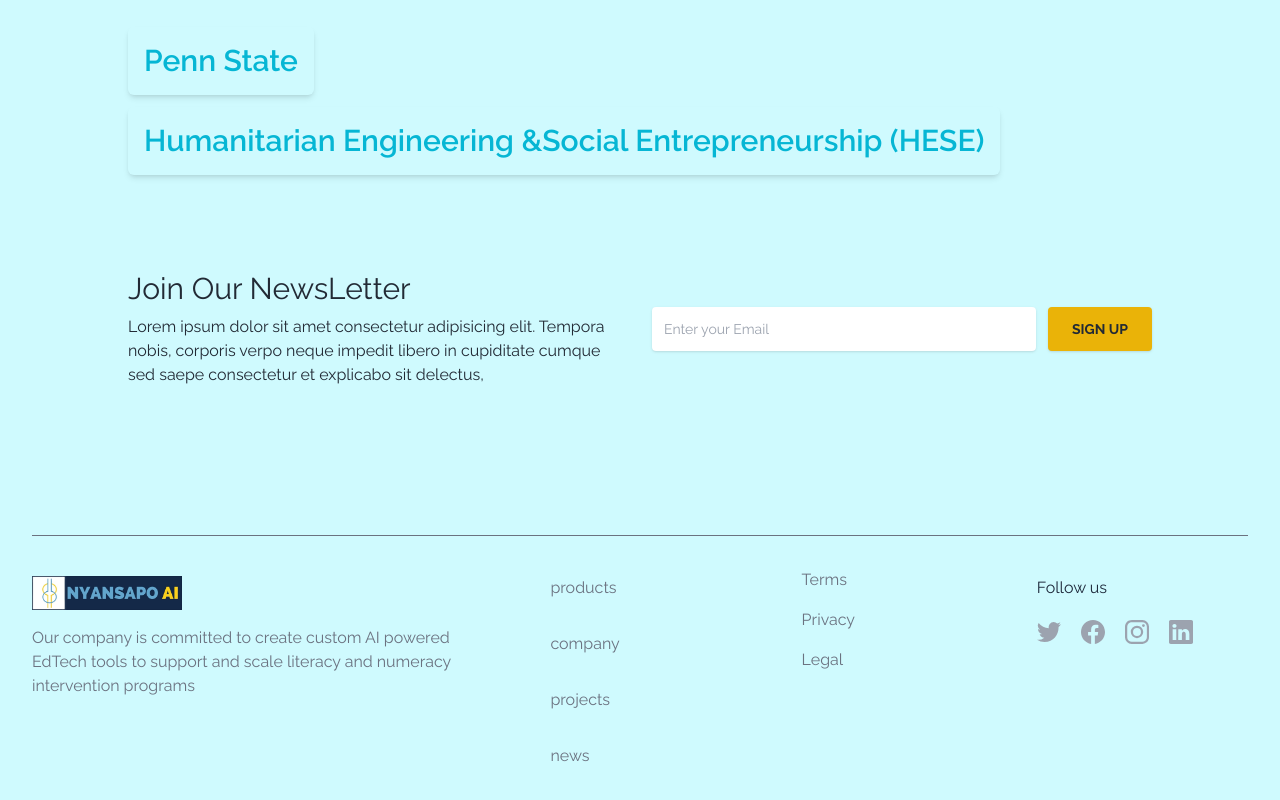
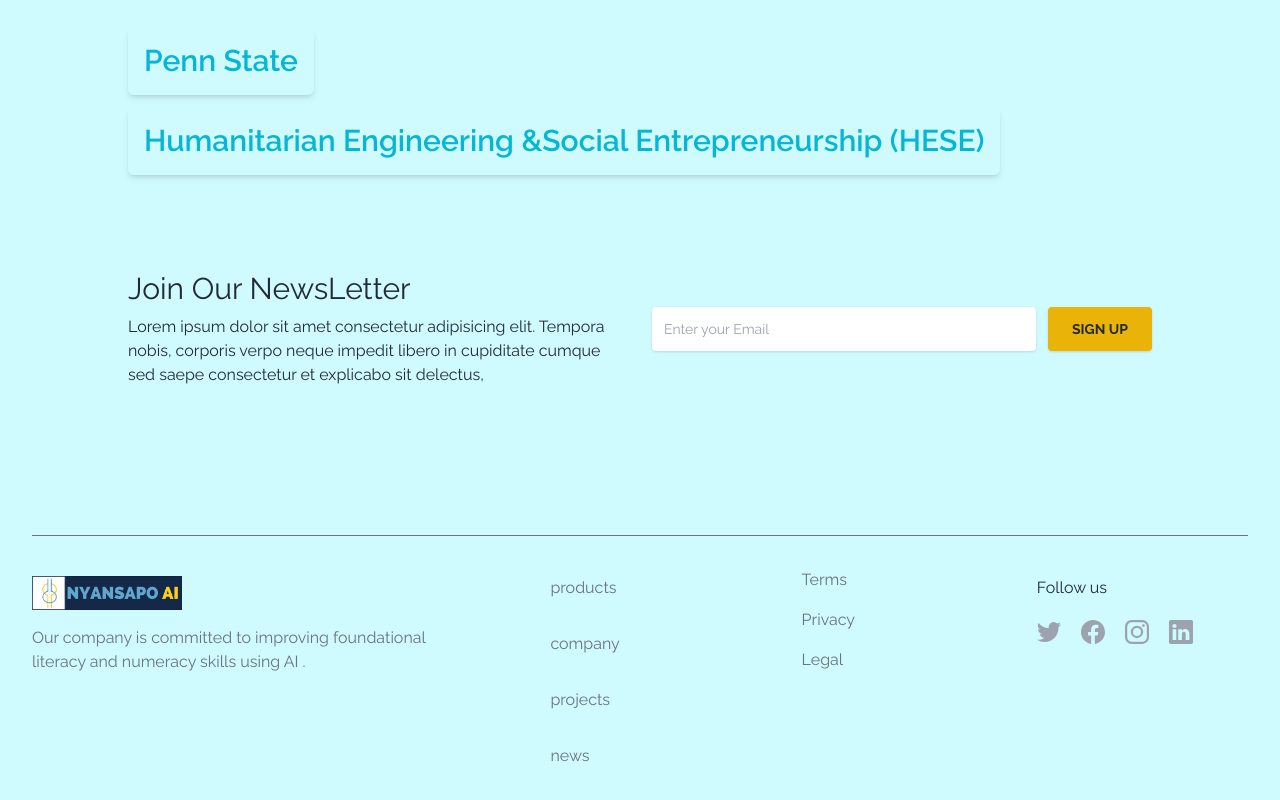
Before and after one commit to NyansapoAI/website, a Next.js app: page /company in a window 1280 px wide. Shown: the part 3351-4151 px from the top of the page. Built offline with nearby package versions, Linux system fonts and the light colour scheme.

Commit message:
update:changed company subtitle text

```diff
--- a/src/app/components/footer.tsx
+++ b/src/app/components/footer.tsx
@@ -23,8 +23,8 @@
           </div>
 
           <div className="max-w-md mt-4 text-gray-500 dark:text-gray-400">
-            Our company is committed to create custom AI powered EdTech tools to
-            support and scale literacy and numeracy intervention programs
+            Our company is committed to improving foundational literacy and
+            numeracy skills using AI .
           </div>
         </div>
 
--- a/src/app/sections/hero.tsx
+++ b/src/app/sections/hero.tsx
@@ -16,8 +16,8 @@
           <Video isOpen={isOpen} setIsOpen={setIsOpen} />
           <div className="max-w-2xl mb-8">
             <h1 className="text-4xl font-bold leading-snug tracking-tight  lg:text-4xl lg:leading-tight xl:text-5xl  xl:leading-tight 2xl:leading-tight">
-              Leveraging Artificial Intelligence in Literacy and Numeracy
-              Interventions
+              Leveraging Artificial Intelligence in improving foundational
+              Literacy and Numeracy skills
             </h1>
             <p className="py-5 text-lg leading-normal text-gray-500 lg:text-xl dark:text-gray-300">
               Nyansapo AI partners with organizations to create custom AI
```
